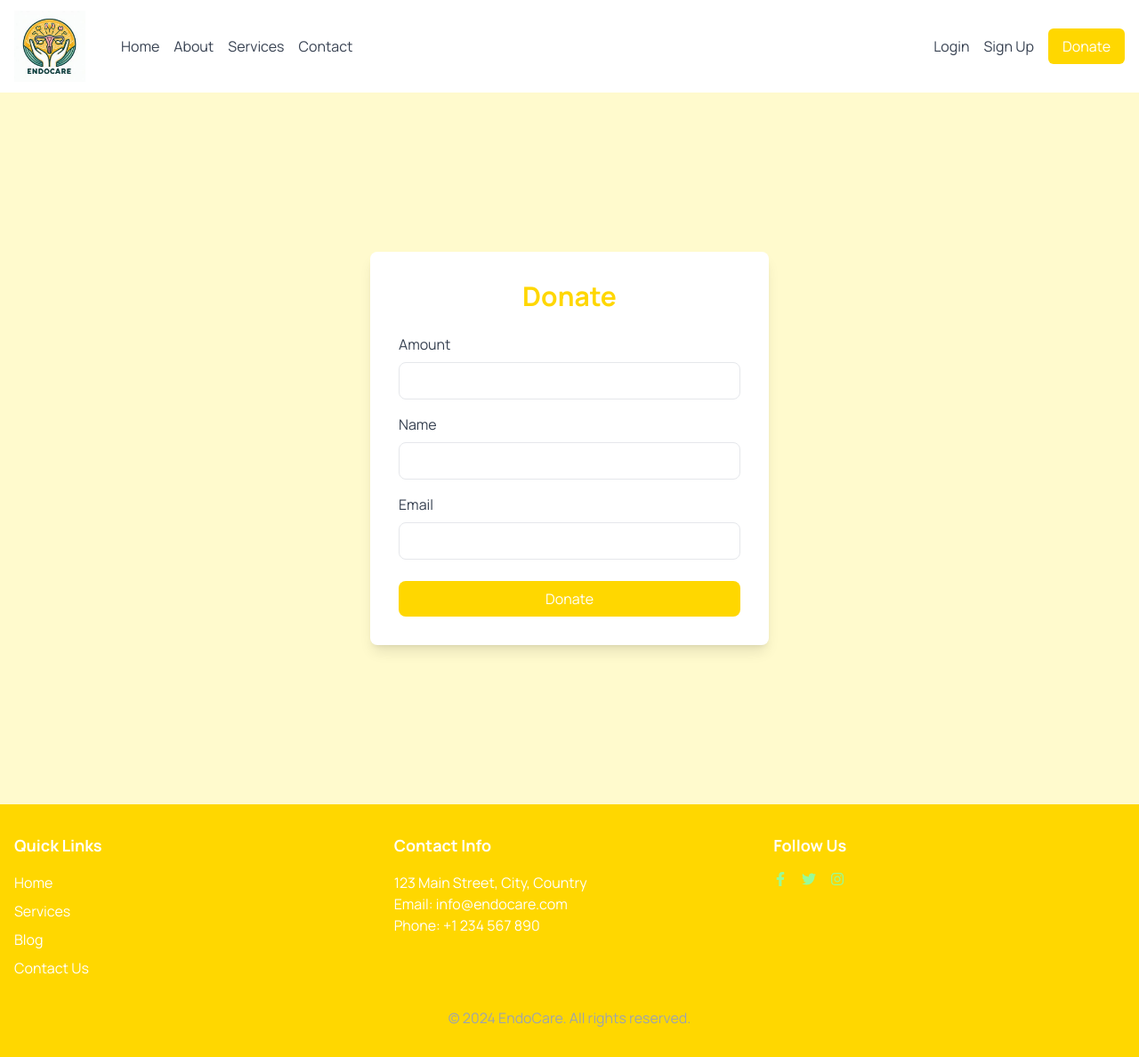
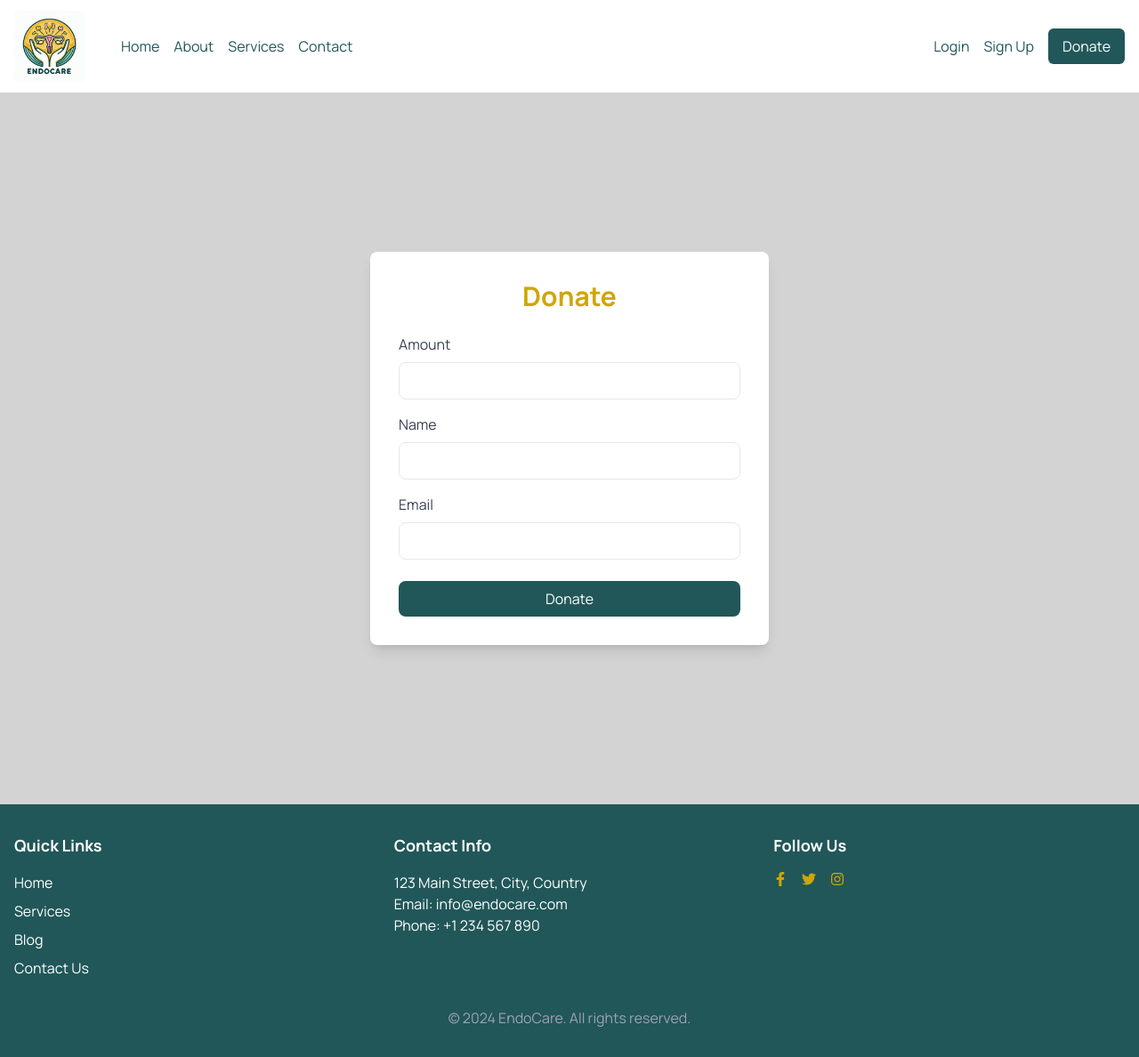
Before and after one commit to Wamziss/EndoCare, a React (Vite) app: page /donations in a window 1280 px wide. Shown: the whole page at 89% size. Built offline with nearby package versions, Linux system fonts and the light colour scheme.

Commit message:
edit color and layout design

```diff
--- a/src/components/Footer/Footer.jsx
+++ b/src/components/Footer/Footer.jsx
@@ -3,7 +3,7 @@ import { FaFacebookF, FaTwitter, FaInstagram } from 'react-icons/fa';
 
 const Footer = () => {
   return (
-    <footer className="bg-primaryColor text-white py-8">
+    <footer className="bg-green text-white py-8">
       <div className="container mx-auto px-4">
         <div className="grid grid-cols-1 md:grid-cols-3 gap-8">
           <div>
@@ -24,9 +24,9 @@ const Footer = () => {
           <div>
             <h3 className="text-lg font-bold mb-4">Follow Us</h3>
             <ul className="flex space-x-4">
-              <li><a href="#" className="text-green hover:text-lightYellow"><FaFacebookF /></a></li>
-              <li><a href="#" className="text-green hover:text-lightYellow"><FaTwitter /></a></li>
-              <li><a href="#" className="text-green hover:text-lightYellow"><FaInstagram /></a></li>
+              <li><a href="#" className="text-primaryColor hover:text-lightYellow"><FaFacebookF /></a></li>
+              <li><a href="#" className="text-primaryColor hover:text-lightYellow"><FaTwitter /></a></li>
+              <li><a href="#" className="text-primaryColor hover:text-lightYellow"><FaInstagram /></a></li>
             </ul>
           </div>
         </div>
--- a/src/components/Header/Header.jsx
+++ b/src/components/Header/Header.jsx
@@ -10,18 +10,18 @@ const Header = () => {
         <div className="flex items-center">
           <img src={logo} alt="EndoCare Logo" className="h-20" />
           <nav className="hidden md:flex space-x-4 ml-10">
-            <a href="/" className="text-gray-700 hover:text-primaryColor">Home</a>
-            <a href="/about" className="text-gray-700 hover:text-primaryColor">About</a>
-            <a href="/services" className="text-gray-700 hover:text-primaryColor">Services</a>
-            <a href="/contact" className="text-gray-700 hover:text-primaryColor">Contact</a>
+            <a href="/" className="text-green hover:text-primaryColor">Home</a>
+            <a href="/about" className="text-green hover:text-primaryColor">About</a>
+            <a href="/services" className="text-green hover:text-primaryColor">Services</a>
+            <a href="/contact" className="text-green hover:text-primaryColor">Contact</a>
           </nav>
         </div>
         <div className="flex items-center space-x-4">
-          <a href="/login" className="text-gray-700 hover:text-primaryColor">Login</a>
-          <a href="/register" className="text-gray-700 hover:text-primaryColor">Sign Up</a>
-          <a href="/donations" className="bg-primaryColor text-white px-4 py-2 rounded-md hover:bg-lightYellow">Donate</a>
+          <a href="/login" className="text-green hover:text-primaryColor">Login</a>
+          <a href="/register" className="text-green hover:text-primaryColor">Sign Up</a>
+          <a href="/donations" className="bg-green text-white px-4 py-2 rounded-md hover:bg-primaryColor">Donate</a>
           <button className="md:hidden" onClick={() => setIsOpen(!isOpen)}>
-            <svg className="w-6 h-6 text-gray-700" fill="none" stroke="currentColor" viewBox="0 0 24 24" xmlns="http://www.w3.org/2000/svg">
+            <svg className="w-6 h-6 text-green" fill="none" stroke="currentColor" viewBox="0 0 24 24" xmlns="http://www.w3.org/2000/svg">
               <path strokeLinecap="round" strokeLinejoin="round" strokeWidth="2" d={isOpen ? "M6 18L18 6M6 6l12 12" : "M4 6h16M4 12h16M4 18h16"}></path>
             </svg>
           </button>
@@ -29,10 +29,10 @@ const Header = () => {
       </div>
       {isOpen && (
         <nav className="md:hidden bg-white shadow-md">
-          <a href="/" className="block px-4 py-2 text-gray-700 hover:text-primaryColor">Home</a>
-          <a href="/about" className="block px-4 py-2 text-gray-700 hover:text-primaryColor">About</a>
-          <a href="/services" className="block px-4 py-2 text-gray-700 hover:text-primaryColor">Services</a>
-          <a href="/contact" className="block px-4 py-2 text-gray-700 hover:text-primaryColor">Contact</a>
+          <a href="/" className="block px-4 py-2 text-green hover:text-primaryColor">Home</a>
+          <a href="/about" className="block px-4 py-2 text-green hover:text-primaryColor">About</a>
+          <a href="/services" className="block px-4 py-2 text-green hover:text-primaryColor">Services</a>
+          <a href="/contact" className="block px-4 py-2 text-green hover:text-primaryColor">Contact</a>
         </nav>
       )}
     </header>
--- a/src/components/Hero.jsx
+++ b/src/components/Hero.jsx
@@ -6,13 +6,13 @@ const Hero = () => {
     <section className="bg-lightYellow">
       <div className="container mx-auto px-4 py-8 flex flex-col md:flex-row items-center">
         <div className="md:w-1/2 mb-8 md:mb-0 text-center md:text-left">
-          <h1 className="text-4xl md:text-5xl font-bold text-primaryColor leading-tight mb-4">
+          <h1 className="text-4xl md:text-5xl font-bold text-green leading-tight mb-4">
             Welcome to EndoCare
           </h1>
           <p className="text-lg md:text-xl text-gray-700 mb-8 leading-relaxed">
             Supporting women with endometriosis through education, resources, and community support.
           </p>
-          <a href="#learn-more" className="bg-primaryColor text-white px-8 py-3 rounded-full text-lg font-semibold shadow-md hover:bg-yellow-500 hover:text-white transition duration-300 ease-in-out">
+          <a href="#learn-more" className="bg-green text-white px-8 py-3 rounded-full text-lg font-semibold shadow-md hover:bg-yellow-500 hover:text-white transition duration-300 ease-in-out">
             Learn More
           </a>
         </div>
--- a/src/layout/Layout.jsx
+++ b/src/layout/Layout.jsx
@@ -8,7 +8,7 @@ const Layout = () => {
   return (
     <>
       <Header />
-      <main>
+      <main className='flex-grow'>
         <Routers />
       </main>
       <Footer />
--- a/src/pages/Contact.jsx
+++ b/src/pages/Contact.jsx
@@ -28,7 +28,7 @@ const Contact = () => {
   };
 
   return (
-    <section id="contact-us" className="bg-lightGray py-20">
+    <section id="contact-us" className="bg-softGray py-20">
       <div className="container mx-auto px-4 text-center">
         <h2 className="text-3xl md:text-4xl font-bold text-primaryColor mb-12">Contact Us</h2>
         <form onSubmit={handleSubmit} className="max-w-lg mx-auto">
@@ -71,7 +71,7 @@ const Contact = () => {
               required
             />
           </div>
-          <button type="submit" className="bg-primaryColor text-white px-6 py-3 rounded-md hover:bg-lightYellow">
+          <button type="submit" className="bg-green text-white px-6 py-3 rounded-md hover:bg-primaryColor">
             Submit
           </button>
         </form>
--- a/src/pages/Doctors/Doctors.jsx
+++ b/src/pages/Doctors/Doctors.jsx
@@ -30,7 +30,7 @@ const doctors = [
 
 const Doctors = () => {
   return (
-    <section id="doctors" className="bg-lightGray py-20">
+    <section id="doctors" className="bg-softGray py-20">
       <div className="container mx-auto px-4 text-center">
         <h2 className="text-3xl md:text-4xl font-bold text-primaryColor mb-12">Our Specialists</h2>
         <div className="grid grid-cols-1 md:grid-cols-2 gap-8">
--- a/src/pages/Donations.jsx
+++ b/src/pages/Donations.jsx
@@ -14,7 +14,7 @@ const Donations = () => {
   };
 
   return (
-    <div className="min-h-screen bg-lightYellow flex items-center justify-center">
+    <div className="min-h-screen bg-lightGray flex items-center justify-center">
       <div className="bg-white p-8 rounded-lg shadow-lg w-full max-w-md">
         <h2 className="text-3xl font-bold mb-6 text-center text-primaryColor">Donate</h2>
         <form onSubmit={handleSubmit}>
@@ -53,7 +53,7 @@ const Donations = () => {
           </div>
           <button
             type="submit"
-            className="w-full bg-primaryColor text-white py-2 rounded-lg hover:bg-lightYellow transition duration-200"
+            className="w-full bg-green text-white py-2 rounded-lg hover:bg-primaryColor transition duration-200"
           >
             Donate
           </button>
--- a/src/pages/Login.jsx
+++ b/src/pages/Login.jsx
@@ -12,7 +12,7 @@ const Login = () => {
   };
 
   return (
-    <div className="min-h-screen bg-softGray flex items-center justify-center">
+    <div className="min-h-screen bg-lightGray flex items-center justify-center">
       <div className="bg-white p-8 rounded-lg shadow-lg w-full max-w-md">
         <h2 className="text-3xl font-bold mb-6 text-center text-primaryColor">Login</h2>
         <form onSubmit={handleSubmit}>
@@ -40,13 +40,13 @@ const Login = () => {
           </div>
           <button
             type="submit"
-            className="w-full bg-primaryColor text-white py-2 rounded-lg hover:bg-lightYellow transition duration-200"
+            className="w-full bg-green text-white py-2 rounded-lg hover:bg-primaryColor transition duration-200"
           >
             Login
           </button>
         </form>
         <p className="mt-6 text-center text-gray-700">
-          Don't have an account? <a href="/register" className="text-primaryColor hover:text-lightYellow">Register</a>
+          Don't have an account? <a href="/register" className="text-primaryColor hover:underline"> Register</a>
         </p>
       </div>
     </div>
--- a/src/pages/SignUp.jsx
+++ b/src/pages/SignUp.jsx
@@ -19,7 +19,7 @@ const SignUp = () => {
   };
 
   return (
-    <div className="min-h-screen bg-softGray flex items-center justify-center">
+    <div className="min-h-screen bg-lightGray flex items-center justify-center">
       <div className="bg-white p-8 rounded-lg shadow-lg w-full max-w-md">
         <h2 className="text-3xl font-bold mb-6 text-center text-primaryColor">Sign Up</h2>
         <form onSubmit={handleSubmit}>
@@ -69,13 +69,13 @@ const SignUp = () => {
           </div>
           <button
             type="submit"
-            className="w-full bg-primaryColor text-white py-2 rounded-lg hover:bg-lightYellow transition duration-200"
+            className="w-full bg-green text-white py-2 rounded-lg hover:bg-primaryColor transition duration-200"
           >
             Sign Up
           </button>
         </form>
         <p className="mt-6 text-center text-gray-700">
-          Already have an account? <a href="/login" className="text-primaryColor hover:text-lightYellow">Login</a>
+          Already have an account? <a href="/login" className="text-primaryColor hover:underline">Login</a>
         </p>
       </div>
     </div>
--- a/tailwind.config.js
+++ b/tailwind.config.js
@@ -7,12 +7,14 @@ export default {
   theme: {
     extend: {
       colors: {
-        primaryColor: '#FFD700',
+        primaryColor: '#cea608',
+        // primaryColor: '#FFD700',
         lightYellow: '#FFFACD',
         white: '#FFFFFF',
         softGray: '#F5F5F5',
         lightGray: '#D3D3D3',
-        green: '#98FB98'
+        // green: '#98FB98'
+        green: '#215759'
       }
     },
   },
```
Also changed, not shown: src/pages/Blogs/Blogs.jsx (+9 -2 lines).
